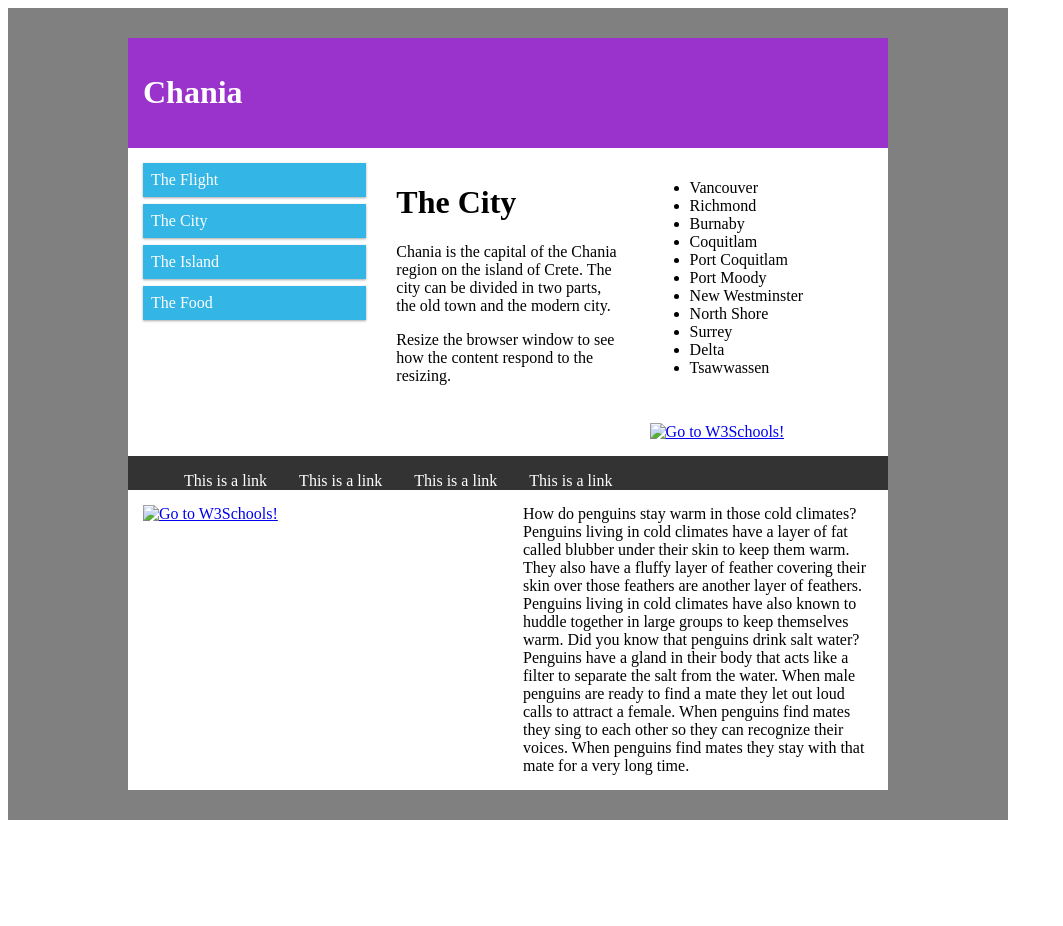
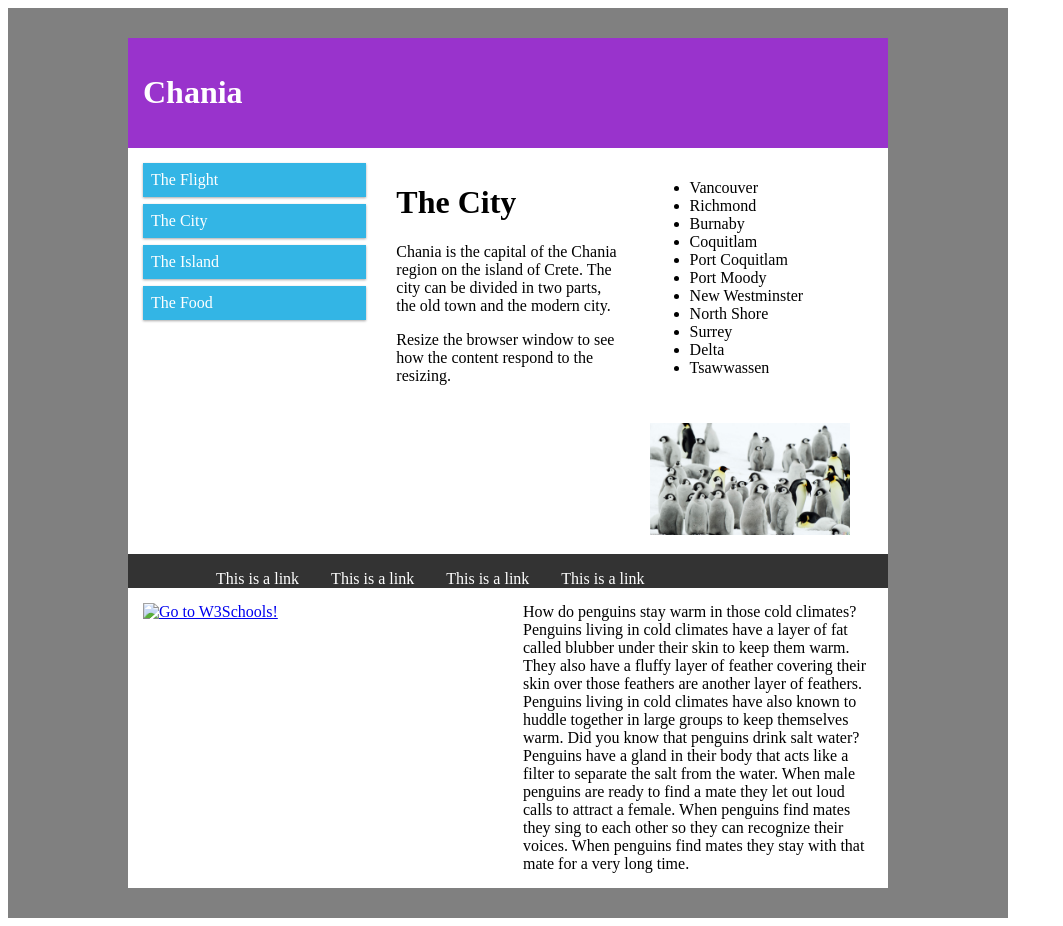
Before and after one commit to kogamikirito/kogamikirito.github.io, a Jekyll site: the page index.html, which Jekyll copies as it is, in a window 1280 px wide. Shown: the whole page, without its empty margins (0-1063 px from the left). Built offline with Jekyll 4.4.1, drawn with Linux system fonts in a browser that asks for light colours; before the commit the page ends 900 px from its top, so only the background shows below that.

Commit message:
Update index.html

```diff
--- a/index.html
+++ b/index.html
@@ -175,7 +175,7 @@
 
    <div class="col-4 col-m-4 list">
 <a href="http://www.w3schools.com">
-<img src="kogamikirito.github.io/images/penguin2.png" class="rite" alt="Go to W3Schools!" width="200" height="200" border="0"></a>
+<img src="http://kogamikirito.github.io/images/penguin2.png" class="rite" alt="Go to W3Schools!" title="Go to W3Schools!" width="200" height="200" border="0">
     </div>
 
 <div class=" col-12 col-m-12 home nav">
```
